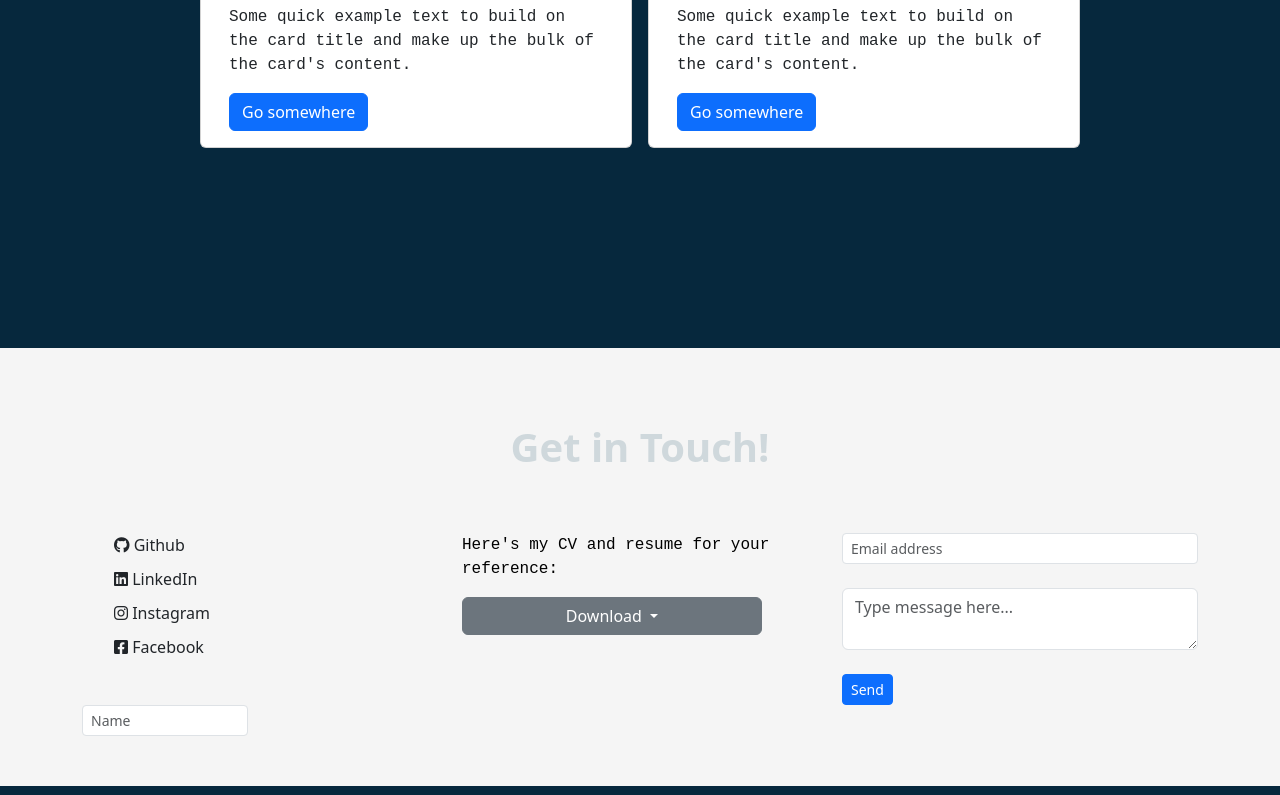
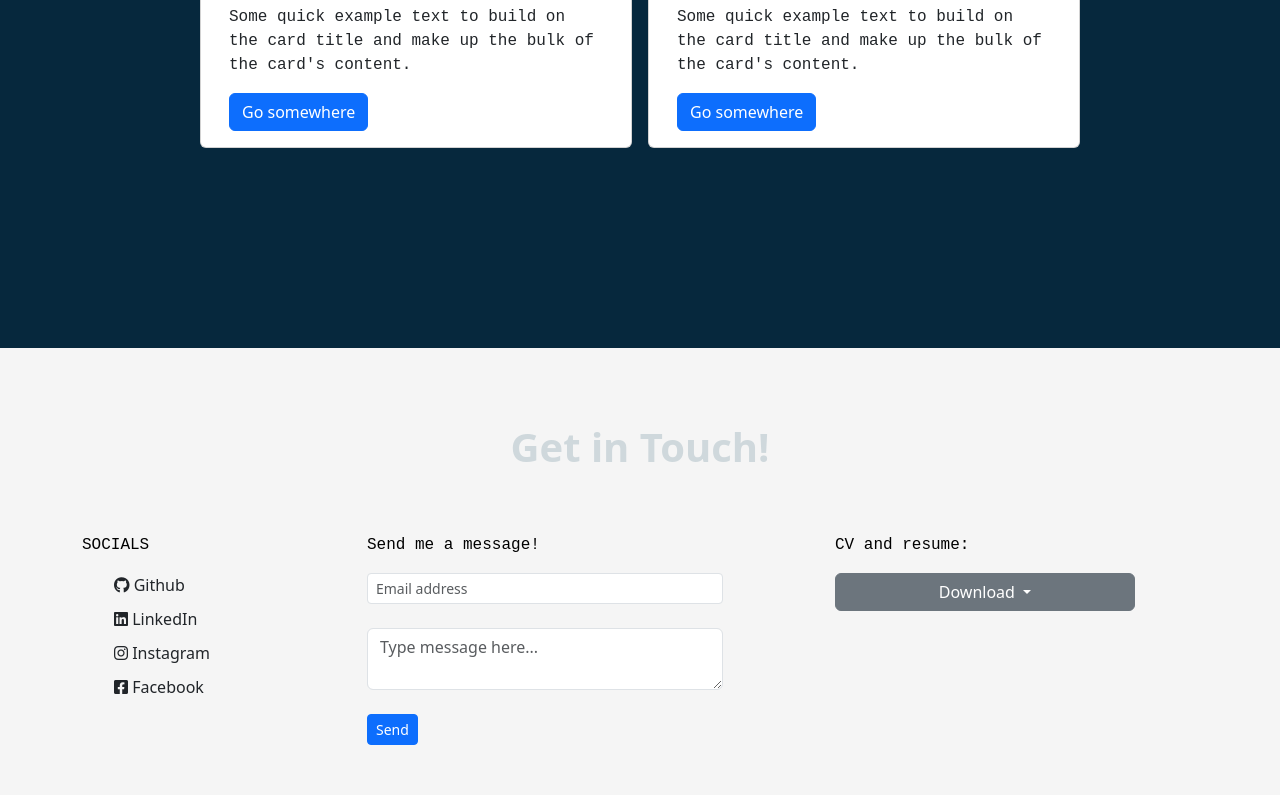
Before and after one commit to jjelybean/portfolio, a plain HTML site: page index.html in a window 1280 px wide. Shown: the part 2335-3130 px from the top of the page. Drawn offline with nearby package versions, Linux system fonts and the light colour scheme.

Commit message:
modified contact section

```diff
--- a/index.html
+++ b/index.html
@@ -175,8 +175,9 @@
 
 	<div class="container" style="padding-top: 30px;">
 		<div class="row row-cols-2">
-			<div class="col-4">
+			<div class="col-3">
 				<!--linked in and github huie laksdlasd-->
+				<p>SOCIALS</p>
 				<ul style="list-style-type: none;">
 					<li><i class="fab fa-github" aria-hidden="true"></i> Github</li>
 					<li style="padding-top: 10px;"><i class="fab fa-linkedin" aria-hidden="true"></i> LinkedIn</li>
@@ -185,8 +186,19 @@
 				</ul>
 			</div>
 
-			<div class="col-4">
-				<p>Here's my CV and resume for your reference:</p>
+			<div class= "col-4">
+				<p>Send me a message!</p>
+				<input class="form-control form-control-sm col-2" type="email" placeholder="Email address" aria-label="email">
+				<br>
+					<div class="input-group">
+						<textarea class="form-control" placeholder="Type message here..."></textarea>
+					</div>
+				<br>
+				<button class="btn btn-primary btn-sm" type="button">Send</button>
+			</div>
+
+			<div class="col-4" style="padding-left: 100px;">
+				<p>CV and resume:</p>
 				<div class="dropdown">
 					<button class="btn btn-secondary dropdown-toggle" type="button" data-bs-toggle="dropdown" aria-expanded="false"
 							style="width: 300px;">
@@ -198,20 +210,6 @@
 					  <li><a class="dropdown-item" href="#">Something else here</a></li>
 					</ul>
 				  </div>
-			</div>
-
-			<div class= "col-4">
-					<input class="form-control form-control-sm col-2" type="email" placeholder="Email address" aria-label="email">
-					<br>
-						<div class="input-group">
-							<textarea class="form-control" placeholder="Type message here..."></textarea>
-						</div>
-					<br>
-					<button class="btn btn-primary btn-sm" type="button">Send</button>
-			</div>
-
-			<div class= "col-2">
-				<input class="form-control form-control-sm col-2" type="text" placeholder="Name" aria-label="email">
 			</div>
 
 		</div>
```
